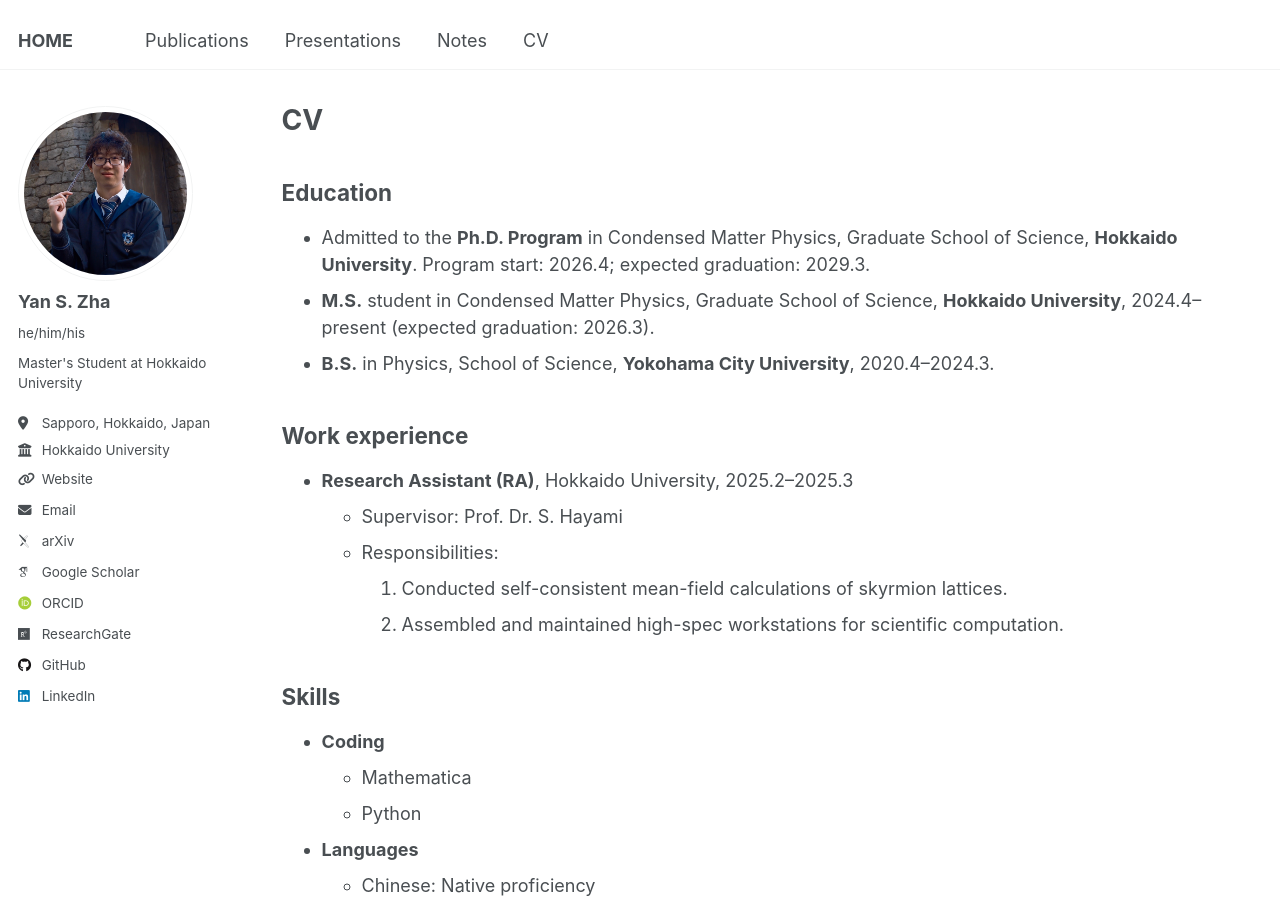
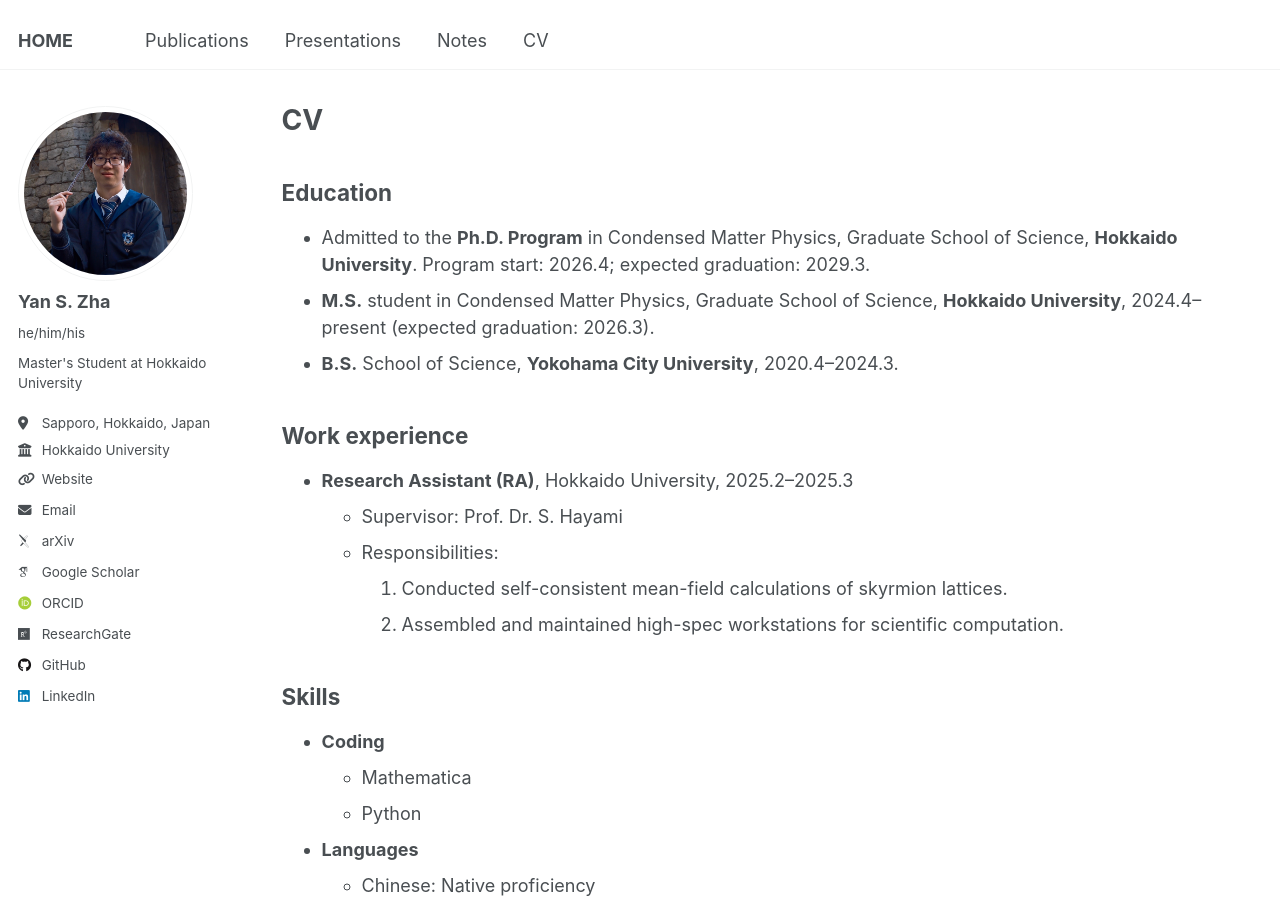
Before and after one commit to yzhacn/yzhacn.github.io, a Jekyll site: the page built from _pages/cv.md, in a window 1280 px wide and 900 px high. Built offline with Jekyll 4.4.1, drawn with Linux system fonts in a browser that asks for light colours; some web fonts are replaced.

Commit message:
Update cv.md

```diff
--- a/_pages/cv.md
+++ b/_pages/cv.md
@@ -13,7 +13,7 @@
 
 * Admitted to the **Ph.D. Program** in Condensed Matter Physics, Graduate School of Science, **Hokkaido University**. Program start: 2026.4; expected graduation: 2029.3.
 * **M.S.** student in Condensed Matter Physics, Graduate School of Science, **Hokkaido University**, 2024.4--present (expected graduation: 2026.3).
-* **B.S.** in Physics, School of Science, **Yokohama City University**, 2020.4--2024.3.
+* **B.S.** School of Science, **Yokohama City University**, 2020.4--2024.3.
 
 
 ## Work experience
```
